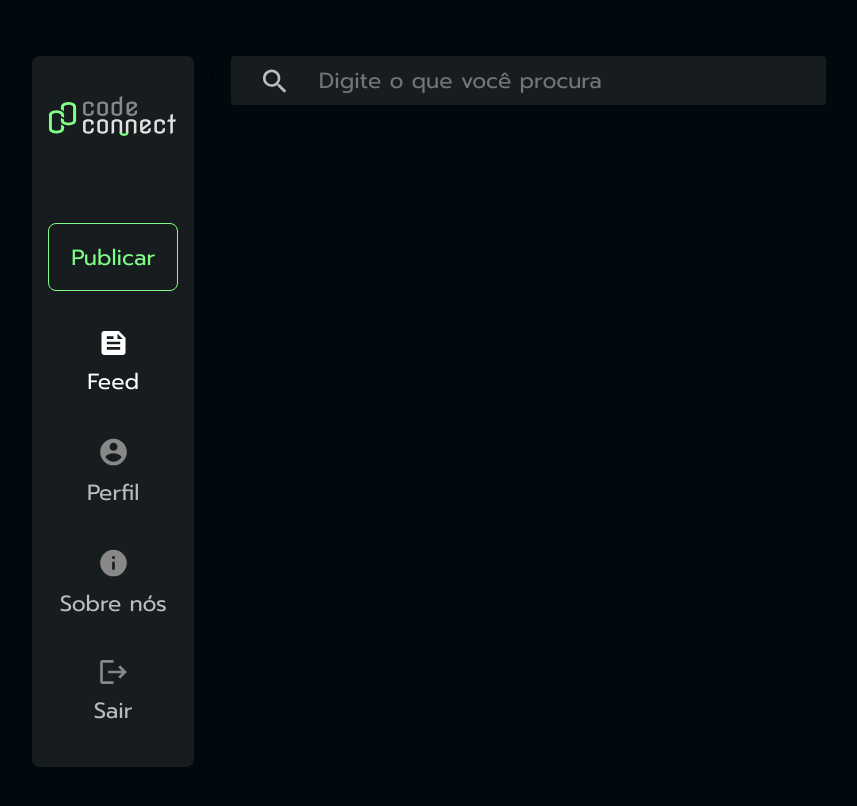
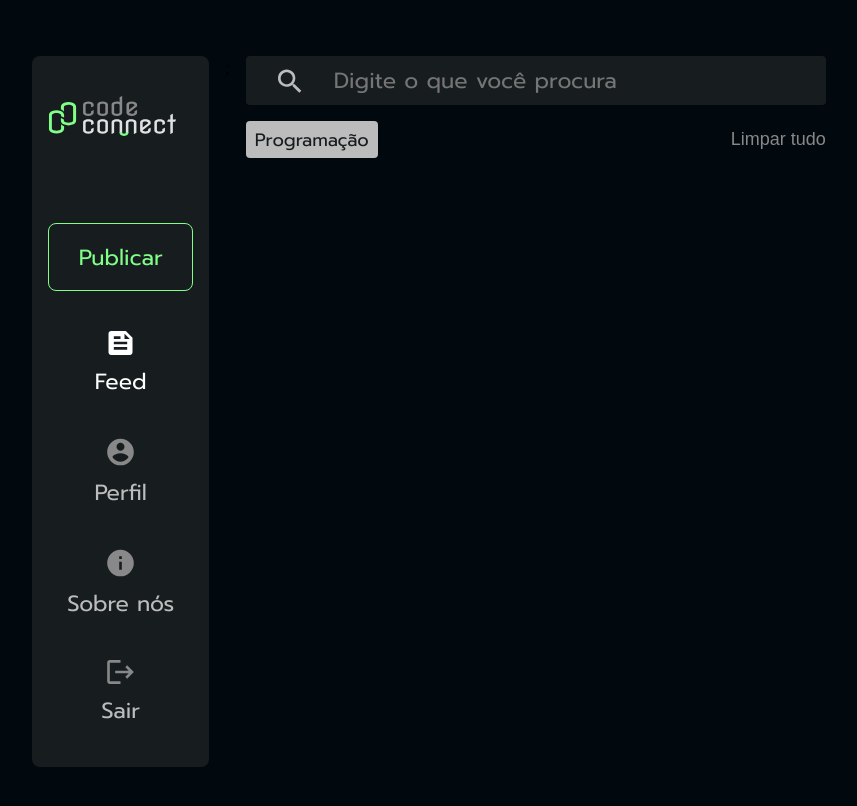
Before and after one commit to albertobtlima/react-desenvolva-aplicacoes-web-usando-jsx-e-hooks, a React (Vite) app in the folder 07-react-configurando-e-estruturando-projetos-com-vite/codeconnect/: page / in a window 1280 px wide. Shown: the top 806 px of the page, without its empty margins (211-1068 px from the left). Built offline with nearby package versions, Linux system fonts and the light colour scheme.

Commit message:
add: componente de Filtro

```diff
--- a/07-react-configurando-e-estruturando-projetos-com-vite/codeconnect/src/App.css
+++ b/07-react-configurando-e-estruturando-projetos-com-vite/codeconnect/src/App.css
@@ -4,3 +4,7 @@
   display: flex;
   gap: 16px;
 }
+
+.container div {
+  flex-grow: 2;
+}
--- a/07-react-configurando-e-estruturando-projetos-com-vite/codeconnect/src/App.jsx
+++ b/07-react-configurando-e-estruturando-projetos-com-vite/codeconnect/src/App.jsx
@@ -1,12 +1,16 @@
 import "./App.css";
 import BarraDePesquisa from "./componentes/BarraDePesquisa";
+import Filtro from "./componentes/Filtro";
 import Sidebar from "./componentes/Sidebar";
 
 function App() {
   return (
     <div className="container">
       <Sidebar />;
-      <BarraDePesquisa />
+      <div>
+        <BarraDePesquisa />
+        <Filtro />
+      </div>
     </div>
   );
 }
--- /dev/null
+++ b/07-react-configurando-e-estruturando-projetos-com-vite/codeconnect/src/componentes/Filtro/index.jsx
@@ -0,0 +1,13 @@
+import "./styles.css";
+
+export default function Filtro() {
+  return (
+    <section className="container-filtro">
+      <ul>
+        <li>Programação</li>
+      </ul>
+
+      <button>Limpar tudo</button>
+    </section>
+  );
+}
--- /dev/null
+++ b/07-react-configurando-e-estruturando-projetos-com-vite/codeconnect/src/componentes/Filtro/styles.css
@@ -0,0 +1,26 @@
+.container-filtro {
+  display: flex;
+  justify-content: space-between;
+  margin-top: 1em;
+}
+
+.container-filtro ul {
+  list-style-type: none;
+  display: flex;
+  gap: 10px;
+}
+
+.container-filtro ul li {
+  background-color: var(--cinza-claro);
+  color: var(--cinza-escuro);
+  font-size: 18px;
+  padding: 0.25em 0.5em;
+  border-radius: 4px;
+}
+
+.container-filtro button {
+  border: none;
+  background-color: transparent;
+  color: var(--cinza-medio);
+  font-size: 18px;
+}
```
